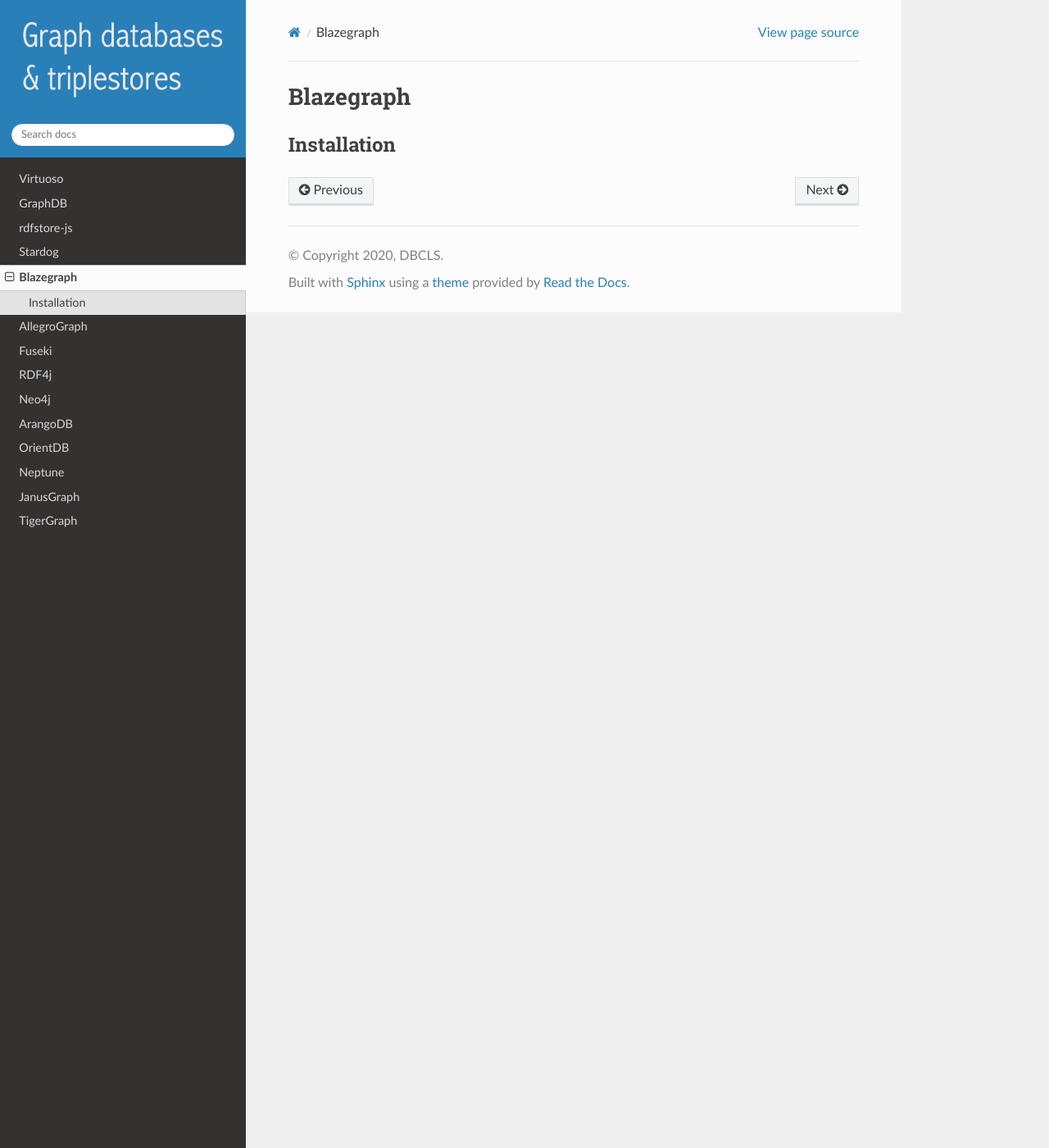
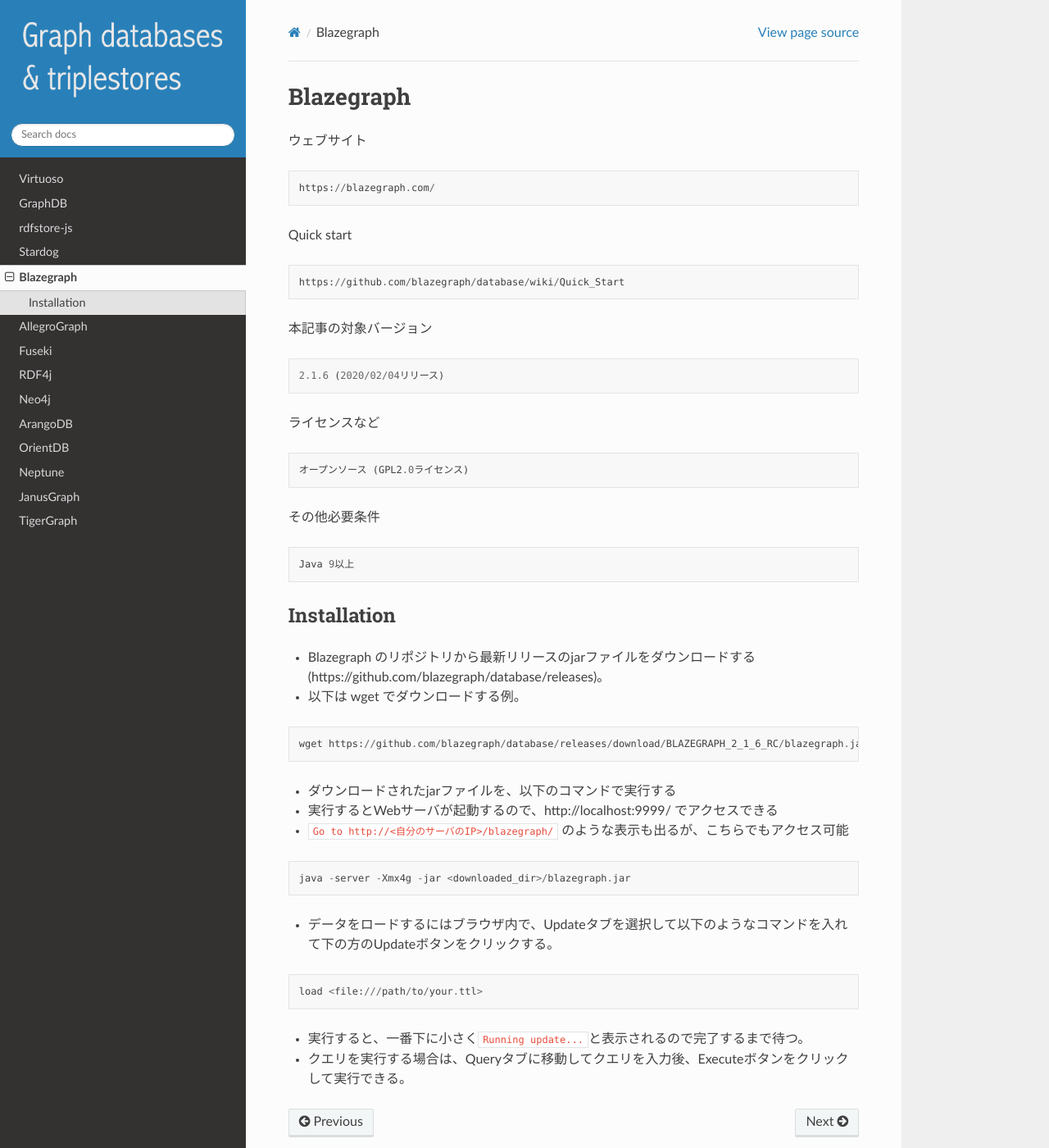
Before and after one commit to dbcls/graphdbs, a Sphinx documentation site: the page built from docs/md/blazegraph.md, in a window 1280 px wide and 1400 px high. Shown: the whole window at 82% size. Built offline with Sphinx 7.4.7 and the Read the Docs theme 2.0.0, drawn with Linux system fonts in a browser that asks for light colours.

Commit message:
Update blazegraph.md

````diff
--- a/docs/md/blazegraph.md
+++ b/docs/md/blazegraph.md
@@ -1,3 +1,44 @@
 # Blazegraph
 
+ウェブサイト
+
+    https://blazegraph.com/
+
+Quick start
+
+    https://github.com/blazegraph/database/wiki/Quick_Start
+
+本記事の対象バージョン
+
+    2.1.6 (2020/02/04リリース)
+
+ライセンスなど
+
+    オープンソース (GPL2.0ライセンス)
+
+その他必要条件
+
+    Java 9以上
+
+
 ## Installation
+
+ * Blazegraph のリポジトリから最新リリースのjarファイルをダウンロードする(https://github.com/blazegraph/database/releases)。
+  * 以下は wget でダウンロードする例。
+```
+wget https://github.com/blazegraph/database/releases/download/BLAZEGRAPH_2_1_6_RC/blazegraph.jar
+```
+ * ダウンロードされたjarファイルを、以下のコマンドで実行する
+  * 実行するとWebサーバが起動するので、http://localhost:9999/ でアクセスできる
+  * `Go to http://<自分のサーバのIP>/blazegraph/` のような表示も出るが、こちらでもアクセス可能
+```
+java -server -Xmx4g -jar <downloaded_dir>/blazegraph.jar
+```
+
+ * データをロードするにはブラウザ内で、Updateタブを選択して以下のようなコマンドを入れて下の方のUpdateボタンをクリックする。
+```
+load <file:///path/to/your.ttl>
+```
+ * 実行すると、一番下に小さく`Running update...`と表示されるので完了するまで待つ。
+
+ * クエリを実行する場合は、Queryタブに移動してクエリを入力後、Executeボタンをクリックして実行できる。
````
